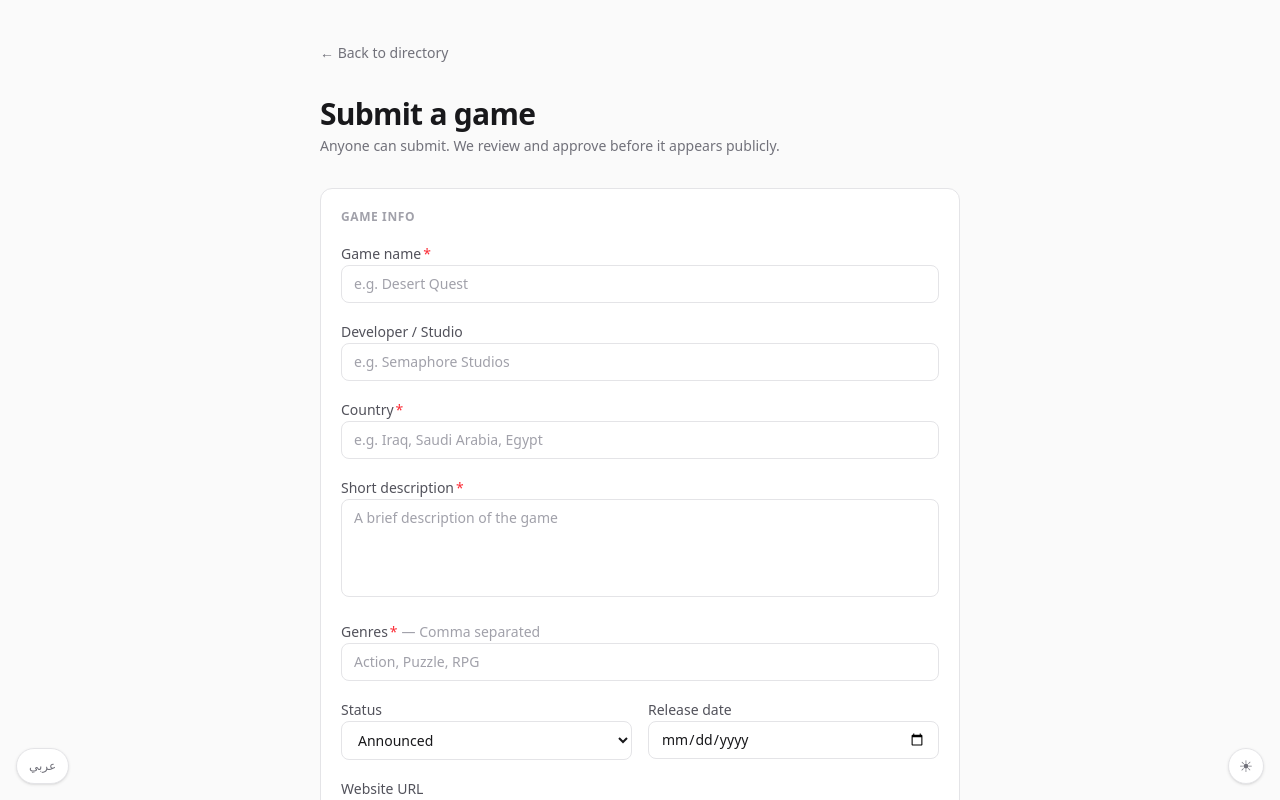
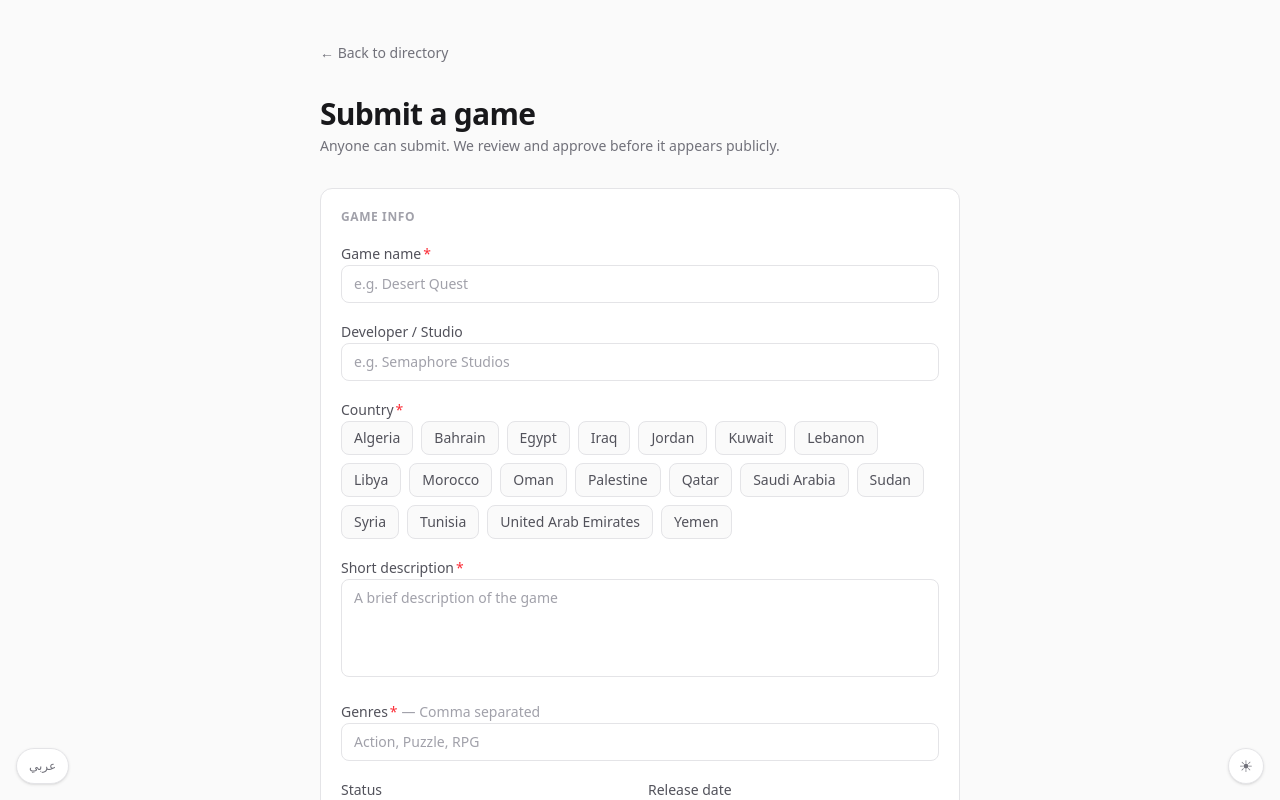
Before and after one commit to ArabicGamesDirectory/arabic-games-directory, a Next.js app: page /en/submit in a window 1280 px wide. Shown: the top 800 px of the page. Built offline with nearby package versions, Linux system fonts and the light colour scheme; no server answers.

Commit message:
Country Selection

```diff
--- a/messages/ar.json
+++ b/messages/ar.json
@@ -50,6 +50,7 @@
     "sectionStoreLinks": "روابط المتاجر",
     "sectionYourInfo": "معلوماتك",
     "optional": "(اختياري)",
+    "countryRequired": "يرجى اختيار دولة واحدة على الأقل.",
     "submittingButton": "جارٍ الإرسال...",
     "submitButton": "إرسال اللعبة",
     "successMessage": "تم الإرسال! سنراجعها وننشرها قريباً.",
@@ -115,6 +116,26 @@
     "rejectFailed": "فشل الرفض: {error}",
     "notAllowed": "هذا الحساب لا يملك صلاحية الوصول للإدارة."
   },
+  "countries": {
+    "algeria": "الجزائر",
+    "bahrain": "البحرين",
+    "egypt": "مصر",
+    "iraq": "العراق",
+    "jordan": "الأردن",
+    "kuwait": "الكويت",
+    "lebanon": "لبنان",
+    "libya": "ليبيا",
+    "morocco": "المغرب",
+    "oman": "عُمان",
+    "palestine": "فلسطين",
+    "qatar": "قطر",
+    "saudiArabia": "المملكة العربية السعودية",
+    "sudan": "السودان",
+    "syria": "سوريا",
+    "tunisia": "تونس",
+    "uae": "الإمارات العربية المتحدة",
+    "yemen": "اليمن"
+  },
   "stats": {
     "title": "إحصائيات",
     "subtitleSingular": "لعبة واحدة في الدليل",
--- a/messages/en.json
+++ b/messages/en.json
@@ -50,6 +50,7 @@
     "sectionStoreLinks": "Store links",
     "sectionYourInfo": "Your info",
     "optional": "(optional)",
+    "countryRequired": "Please select at least one country.",
     "submittingButton": "Submitting...",
     "submitButton": "Submit game",
     "successMessage": "Submitted! We'll review and publish it soon.",
@@ -115,6 +116,26 @@
     "rejectFailed": "Reject failed: {error}",
     "notAllowed": "This account is not allowed to access admin."
   },
+  "countries": {
+    "algeria": "Algeria",
+    "bahrain": "Bahrain",
+    "egypt": "Egypt",
+    "iraq": "Iraq",
+    "jordan": "Jordan",
+    "kuwait": "Kuwait",
+    "lebanon": "Lebanon",
+    "libya": "Libya",
+    "morocco": "Morocco",
+    "oman": "Oman",
+    "palestine": "Palestine",
+    "qatar": "Qatar",
+    "saudiArabia": "Saudi Arabia",
+    "sudan": "Sudan",
+    "syria": "Syria",
+    "tunisia": "Tunisia",
+    "uae": "United Arab Emirates",
+    "yemen": "Yemen"
+  },
   "stats": {
     "title": "Statistics",
     "subtitleSingular": "{count} game in the directory",
--- a/src/app/[locale]/admin/page.tsx
+++ b/src/app/[locale]/admin/page.tsx
@@ -19,7 +19,7 @@ type Submission = {
     name: string;
     slug: string;
     developer: string | null;
-    country: string;
+    country: string[];
     platforms: string[];
     genres: string[];
     short_description: string;
@@ -279,7 +279,7 @@ export default function AdminPage() {
               </div>
 
               <p className="text-sm text-c-muted">
-                {s.payload.country} · {s.payload.platforms.join(", ")}
+                {s.payload.country.join(", ")} · {s.payload.platforms.join(", ")}
                 {s.payload.release_date ? ` · ${s.payload.release_date}` : ""}
               </p>
 
--- a/src/app/[locale]/games/[slug]/page.tsx
+++ b/src/app/[locale]/games/[slug]/page.tsx
@@ -1,13 +1,14 @@
 import { getTranslations, setRequestLocale } from "next-intl/server";
 import { Link } from "@/i18n/navigation";
 import { supabase } from "@/lib/supabase";
+import { COUNTRY_KEY_MAP } from "@/lib/countries";
 
 type Game = {
   id: string;
   slug: string;
   name: string;
   developer: string | null;
-  country: string;
+  country: string[];
   platforms: string[];
   genres: string[];
   gameplay_modes: string[] | null;
@@ -39,6 +40,7 @@ export default async function GameDetails({
   const t = await getTranslations("gameDetail");
   const tCommon = await getTranslations("common");
   const tStatus = await getTranslations("status");
+  const tCountries = await getTranslations("countries");
 
   const { data, error } = await supabase
     .from("games")
@@ -95,9 +97,12 @@ export default async function GameDetails({
         </div>
 
         <div className="flex gap-2 flex-wrap mt-4">
-          <span className="text-sm bg-c-tag text-c-tag-text px-3 py-1 rounded-full">
-            {game.country}
-          </span>
+          {game.country.map((c) => (
+            <span key={c} className="text-sm bg-c-tag text-c-tag-text px-3 py-1 rounded-full">
+              {/* eslint-disable-next-line @typescript-eslint/no-explicit-any */}
+              {tCountries(COUNTRY_KEY_MAP[c] as any) ?? c}
+            </span>
+          ))}
           {game.platforms.map((p) => (
             <span
               key={p}
--- a/src/app/[locale]/page.tsx
+++ b/src/app/[locale]/page.tsx
@@ -1,11 +1,12 @@
 import { getTranslations, setRequestLocale } from "next-intl/server";
 import { Link } from "@/i18n/navigation";
 import { supabase } from "@/lib/supabase";
+import { COUNTRY_KEY_MAP } from "@/lib/countries";
 
 type Game = {
   name: string;
   developer: string | null;
-  country: string;
+  country: string[];
   platforms: string[];
   genres: string[];
   gameplay_modes: string[] | null;
@@ -45,6 +46,7 @@ export default async function Home({
   const t = await getTranslations("home");
   const tCommon = await getTranslations("common");
   const tStatus = await getTranslations("status");
+  const tCountries = await getTranslations("countries");
 
   const sp = await searchParams;
   const q = sp.q?.trim() ?? "";
@@ -56,7 +58,7 @@ export default async function Home({
     )
     .order("created_at", { ascending: false });
 
-  if (sp.country) query = query.eq("country", sp.country);
+  if (sp.country) query = query.contains("country", [sp.country]);
   if (sp.platform) query = query.contains("platforms", [sp.platform]);
   if (sp.status) query = query.eq("status", sp.status);
 
@@ -229,7 +231,8 @@ export default async function Home({
               </div>
 
               <p className="text-sm text-c-muted mt-1">
-                {g.country} · {g.platforms.join(", ")}
+                {/* eslint-disable-next-line @typescript-eslint/no-explicit-any */}
+                {g.country.map((c) => tCountries(COUNTRY_KEY_MAP[c] as any) ?? c).join(", ")} · {g.platforms.join(", ")}
                 {g.release_date ? ` · ${g.release_date}` : ""}
               </p>
 
--- a/src/app/[locale]/stats/page.tsx
+++ b/src/app/[locale]/stats/page.tsx
@@ -1,9 +1,10 @@
 import { getTranslations, setRequestLocale } from "next-intl/server";
 import { Link } from "@/i18n/navigation";
 import { supabase } from "@/lib/supabase";
+import { COUNTRY_KEY_MAP } from "@/lib/countries";
 
 type Game = {
-  country: string;
+  country: string[];
   platforms: string[];
   genres: string[];
   status: string;
@@ -20,6 +21,7 @@ export default async function StatsPage({
   const t = await getTranslations("stats");
   const tCommon = await getTranslations("common");
   const tStatus = await getTranslations("status");
+  const tCountries = await getTranslations("countries");
 
   const { data, error } = await supabase
     .from("games")
@@ -42,7 +44,7 @@ export default async function StatsPage({
   const byStatus: Record<string, number> = {};
 
   for (const game of games) {
-    byCountry[game.country] = (byCountry[game.country] || 0) + 1;
+    for (const c of game.country) byCountry[c] = (byCountry[c] || 0) + 1;
     byStatus[game.status] = (byStatus[game.status] || 0) + 1;
     for (const p of game.platforms) byPlatform[p] = (byPlatform[p] || 0) + 1;
     for (const g of game.genres) byGenre[g] = (byGenre[g] || 0) + 1;
@@ -112,7 +114,12 @@ export default async function StatsPage({
       </div>
 
       <div className="grid grid-cols-1 sm:grid-cols-2 gap-4">
-        <StatCard title={t("byCountry")} data={byCountry} />
+        <StatCard
+          title={t("byCountry")}
+          data={byCountry}
+          // eslint-disable-next-line @typescript-eslint/no-explicit-any
+          translateKey={(key) => tCountries(COUNTRY_KEY_MAP[key] as any) ?? key}
+        />
         <StatCard
           title={t("byStatus")}
           data={byStatus}
--- a/src/app/[locale]/submit/page.tsx
+++ b/src/app/[locale]/submit/page.tsx
@@ -1,10 +1,17 @@
 "use client";
+
+// TODO: Run this migration in the Supabase SQL editor before deploying:
+//
+// ALTER TABLE games ALTER COLUMN country TYPE text[] USING ARRAY[country];
+//
+// This converts existing single-country strings to single-element arrays.
 
 import { useState } from "react";
 import { useTranslations } from "next-intl";
 import { Link } from "@/i18n/navigation";
 import { supabase } from "@/lib/supabase";
 import { slugify } from "@/lib/slug";
+import { COUNTRY_OPTIONS, COUNTRY_KEY_MAP } from "@/lib/countries";
 
 const PLATFORM_OPTIONS = [
   "iOS",
@@ -31,6 +38,7 @@ const ENGINE_OPTIONS = [
 export default function SubmitPage() {
   const t = useTranslations("submit");
   const tCommon = useTranslations("common");
+  const tCountries = useTranslations("countries");
 
   const [loading, setLoading] = useState(false);
   const [done, setDone] = useState<{ ok: boolean; message: string } | null>(
@@ -53,6 +61,12 @@ export default function SubmitPage() {
     { value: "Subscription", label: t("monetizationSubscription") },
   ];
 
+  // eslint-disable-next-line @typescript-eslint/no-explicit-any
+  const countryOptions = COUNTRY_OPTIONS.map((c) => ({
+    value: c,
+    label: tCountries(COUNTRY_KEY_MAP[c] as any),
+  }));
+
   async function onSubmit(e: React.FormEvent<HTMLFormElement>) {
     e.preventDefault();
     setLoading(true);
@@ -61,12 +75,19 @@ export default function SubmitPage() {
     const formEl = e.currentTarget;
     const form = new FormData(formEl);
     const name = String(form.get("name") || "").trim();
+    const countries = form.getAll("country") as string[];
+
+    if (countries.length === 0) {
+      setDone({ ok: false, message: t("countryRequired") });
+      setLoading(false);
+      return;
+    }
 
     const payload = {
       name,
       slug: slugify(name),
       developer: String(form.get("developer") || "").trim() || null,
-      country: String(form.get("country") || "").trim(),
+      country: countries,
       platforms: form.getAll("platforms") as string[],
       genres: String(form.get("genres") || "")
         .split(",")
@@ -160,13 +181,7 @@ export default function SubmitPage() {
           </Field>
 
           <Field label={t("fieldCountry")} required>
-            <input
-              id="country"
-              name="country"
-              required
-              className={inputClass}
-              placeholder={t("placeholderCountry")}
-            />
+            <CheckboxGroup name="country" options={countryOptions} />
           </Field>
 
           <Field label={t("fieldDescription")} required>
--- /dev/null
+++ b/src/lib/countries.ts
@@ -0,0 +1,42 @@
+export const COUNTRY_OPTIONS = [
+  "Algeria",
+  "Bahrain",
+  "Egypt",
+  "Iraq",
+  "Jordan",
+  "Kuwait",
+  "Lebanon",
+  "Libya",
+  "Morocco",
+  "Oman",
+  "Palestine",
+  "Qatar",
+  "Saudi Arabia",
+  "Sudan",
+  "Syria",
+  "Tunisia",
+  "United Arab Emirates",
+  "Yemen",
+] as const;
+
+/** Maps stored English country names to their i18n translation key (under the "countries" namespace). */
+export const COUNTRY_KEY_MAP: Record<string, string> = {
+  Algeria: "algeria",
+  Bahrain: "bahrain",
+  Egypt: "egypt",
+  Iraq: "iraq",
+  Jordan: "jordan",
+  Kuwait: "kuwait",
+  Lebanon: "lebanon",
+  Libya: "libya",
+  Morocco: "morocco",
+  Oman: "oman",
+  Palestine: "palestine",
+  Qatar: "qatar",
+  "Saudi Arabia": "saudiArabia",
+  Sudan: "sudan",
+  Syria: "syria",
+  Tunisia: "tunisia",
+  "United Arab Emirates": "uae",
+  Yemen: "yemen",
+};
```
Also changed, not shown: 1 other file (tests, documents, lock files or other folders).
